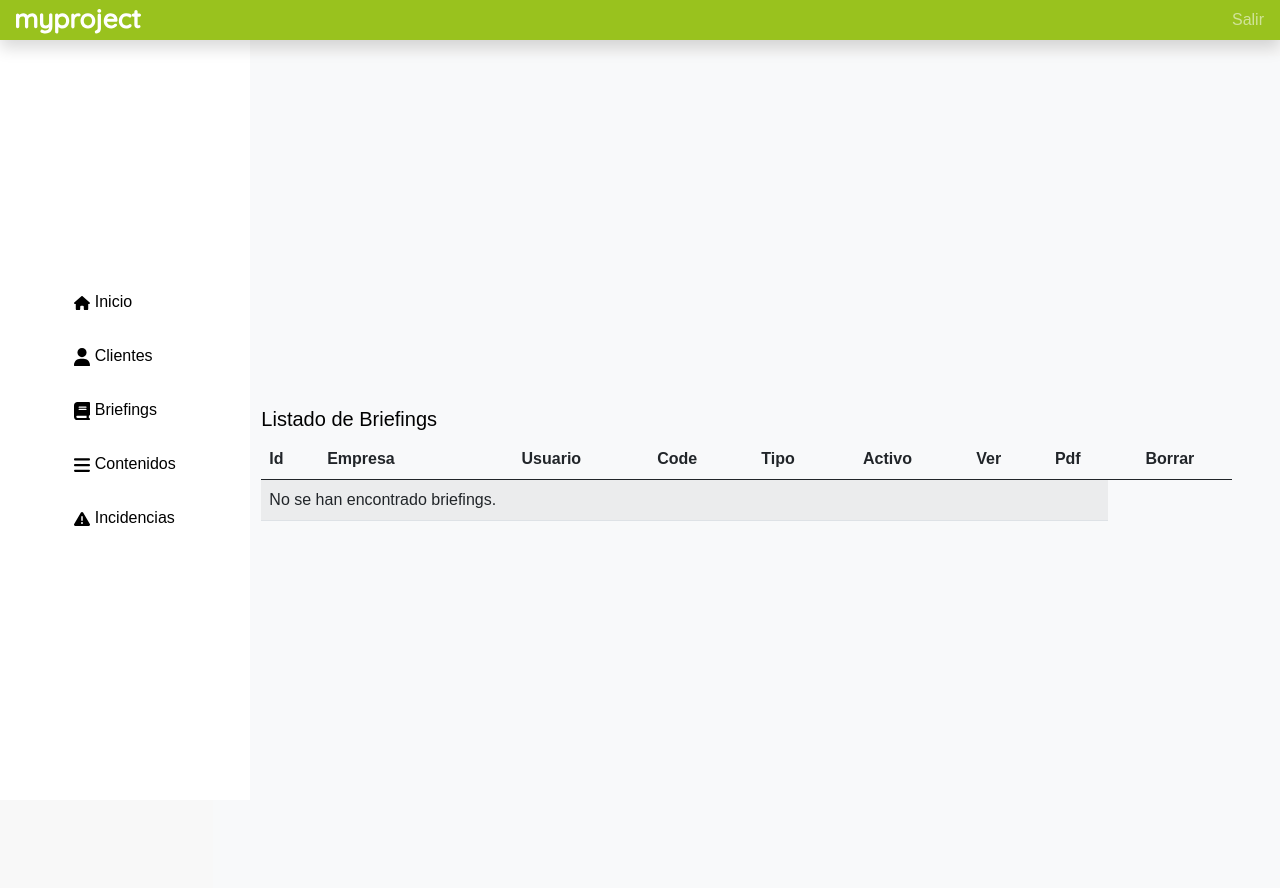
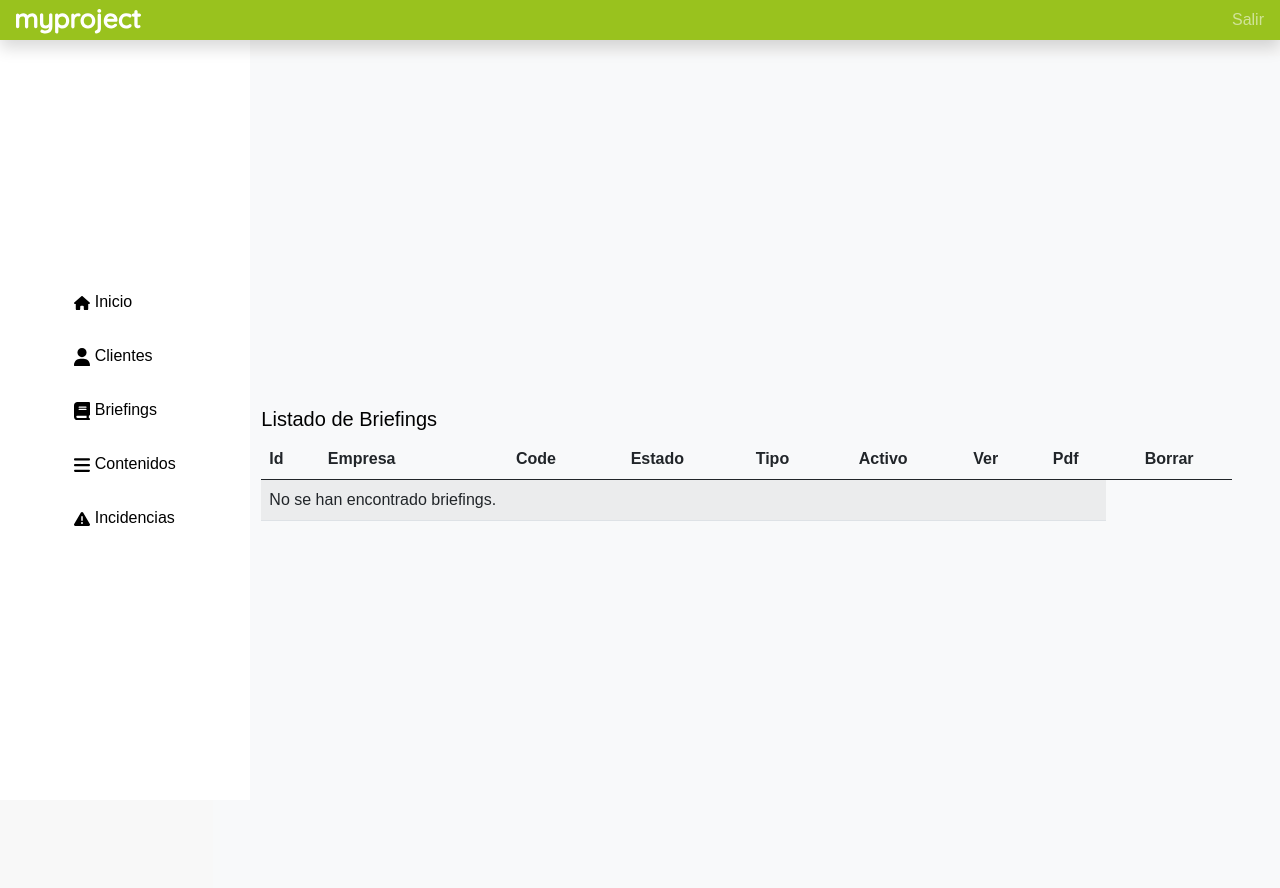
Before and after one commit to cnievaslozano/crm-myproject, a Symfony app: template templates/dashboard/briefings.html.twig in a window 1280 px wide. Run offline with Twig, Linux system fonts and the light colour scheme; the template is opened without the code that fills it, so the values that code supplies are empty; some libraries are stand-ins or nearby versions.

Commit message:
update table

```diff
--- a/templates/dashboard/briefings.html.twig
+++ b/templates/dashboard/briefings.html.twig
@@ -34,8 +34,8 @@
 						<tr>
 							<th>Id</th>
 							<th>Empresa</th>
-							<th class="text-center">Usuario</th>
 							<th class="text-center">Code</th>
+							<th class="text-center">Estado </ht>
 							<th class="text-center">Tipo</th>
 							<th class="text-center">Activo</th>
 							<th class="text-center">Ver</th>
@@ -55,6 +55,8 @@
 								<span>{{ briefing.empresa.nombre }}</span>
 							</td>
 							<td class="align-middle text-center text-muted">{{ briefing.empresa.code }}</td>
+							<td class="align-middle text-center">{{ briefing.estado }}</td>
+
 							<td class="align-middle text-center">
 								{{ briefing.tipo|capitalize }}
 							</td>
```
